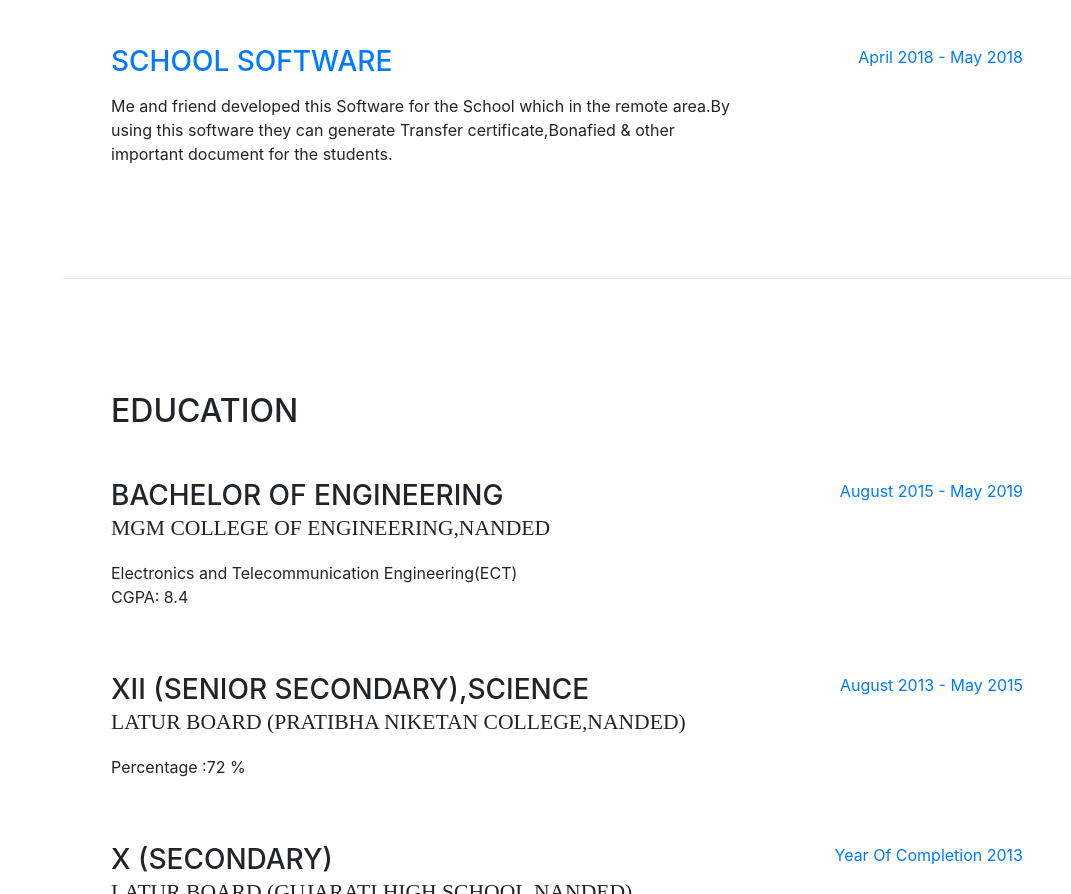
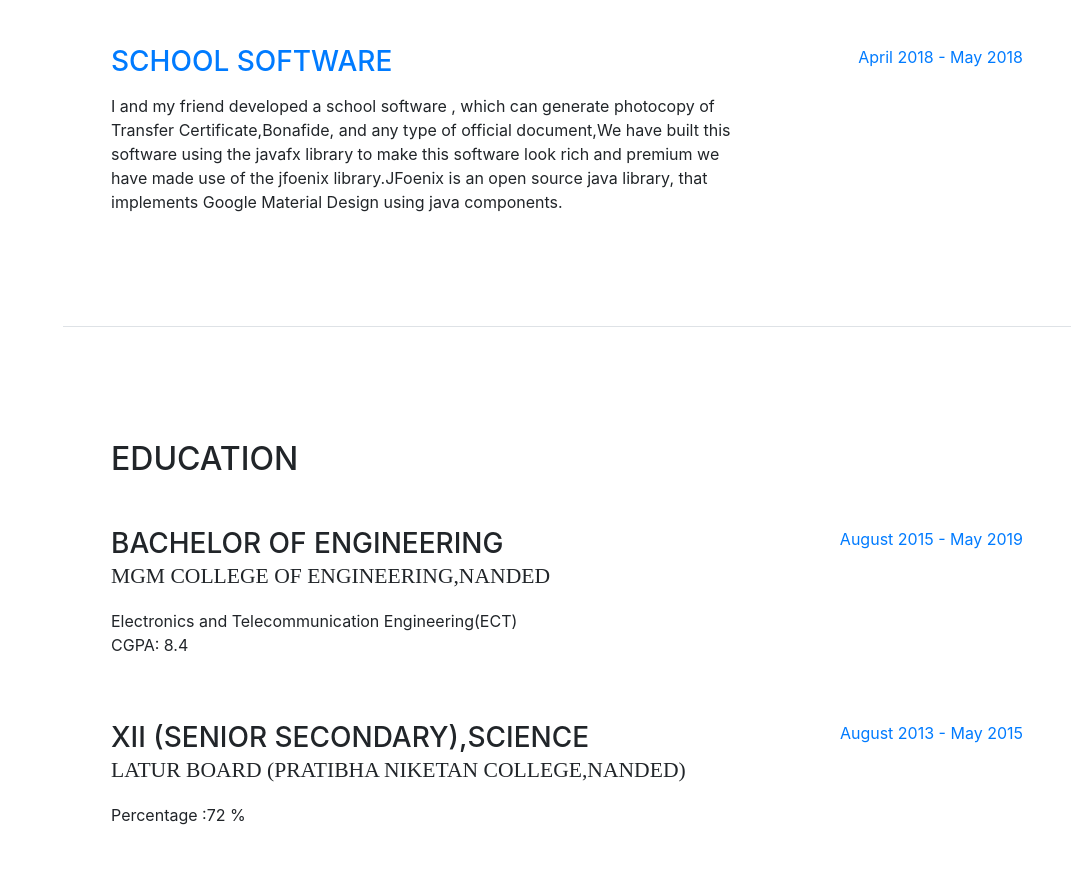
Before and after one commit to saurabh47/saurabh47.github.io, a website with bundled scripts: page index.html in a window 1280 px wide. Shown: the part 1431-2325 px from the top of the page, without its empty margins (209-1280 px from the left). Built offline with nearby package versions, Linux system fonts and the light colour scheme; a web font is replaced by a local one.

Commit message:
school soft details

```diff
--- a/index.html
+++ b/index.html
@@ -165,7 +165,7 @@
             <div class="resume-content mr-auto">
               <h3 class="mb-0"><a href ="https://photos.app.goo.gl/pBdQjAy2eu7VJwVX8">School Software</a></h3>
               <div class="subheading mb-3" ></div>
-              <p>Me and friend developed this Software for the School which in the remote area.By using this software they can generate Transfer certificate,Bonafied & other important document for the students.
+              <p>I and my friend developed a school software , which can generate photocopy of Transfer Certificate,Bonafide, and any type of official document,We have built this software using the javafx library to make this software look rich and premium we have made use of the jfoenix library.JFoenix is an open source java library, that implements Google Material Design using java components.
               </p>
             </div>
             <div class="resume-date text-md-right">
```
